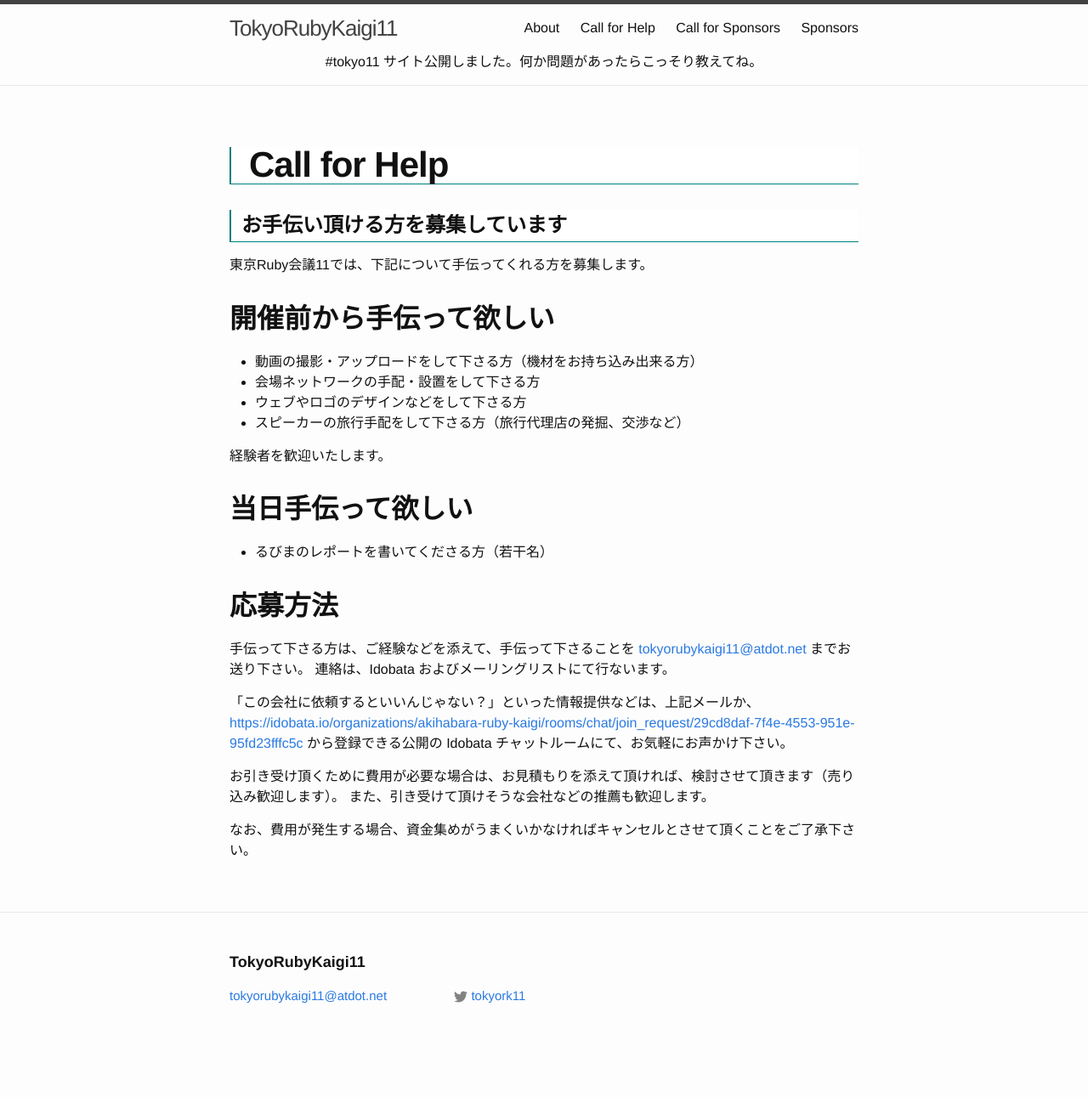
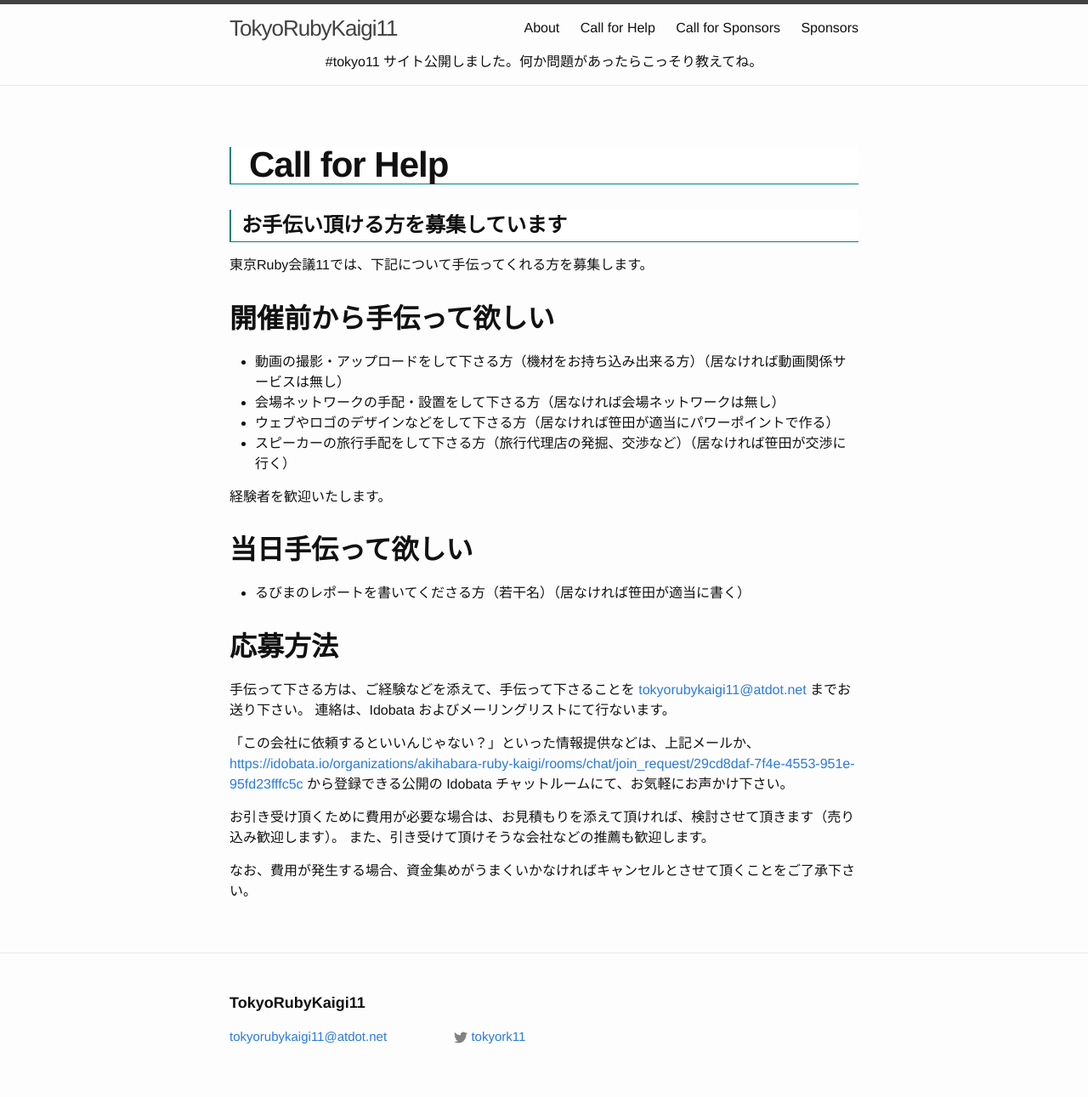
Before and after one commit to ko1/tokyo11, a Jekyll site: the page built from cfh.md, in a window 1280 px wide. Shown: the whole page at 85% size. Built offline with Jekyll 4.4.1, drawn with Linux system fonts in a browser that asks for light colours; before the commit the page ends 1243 px from its top, so only the background shows below that.

Commit message:
fix help

```diff
--- a/cfh.md
+++ b/cfh.md
@@ -10,16 +10,16 @@
 
 ## 開催前から手伝って欲しい
 
-* 動画の撮影・アップロードをして下さる方（機材をお持ち込み出来る方）
-* 会場ネットワークの手配・設置をして下さる方
-* ウェブやロゴのデザインなどをして下さる方
-* スピーカーの旅行手配をして下さる方（旅行代理店の発掘、交渉など）
+* 動画の撮影・アップロードをして下さる方（機材をお持ち込み出来る方）（居なければ動画関係サービスは無し）
+* 会場ネットワークの手配・設置をして下さる方（居なければ会場ネットワークは無し）
+* ウェブやロゴのデザインなどをして下さる方（居なければ笹田が適当にパワーポイントで作る）
+* スピーカーの旅行手配をして下さる方（旅行代理店の発掘、交渉など）（居なければ笹田が交渉に行く）
 
 経験者を歓迎いたします。
 
 ## 当日手伝って欲しい
 
-* るびまのレポートを書いてくださる方（若干名）
+* るびまのレポートを書いてくださる方（若干名）（居なければ笹田が適当に書く）
 
 ## 応募方法
 
```
